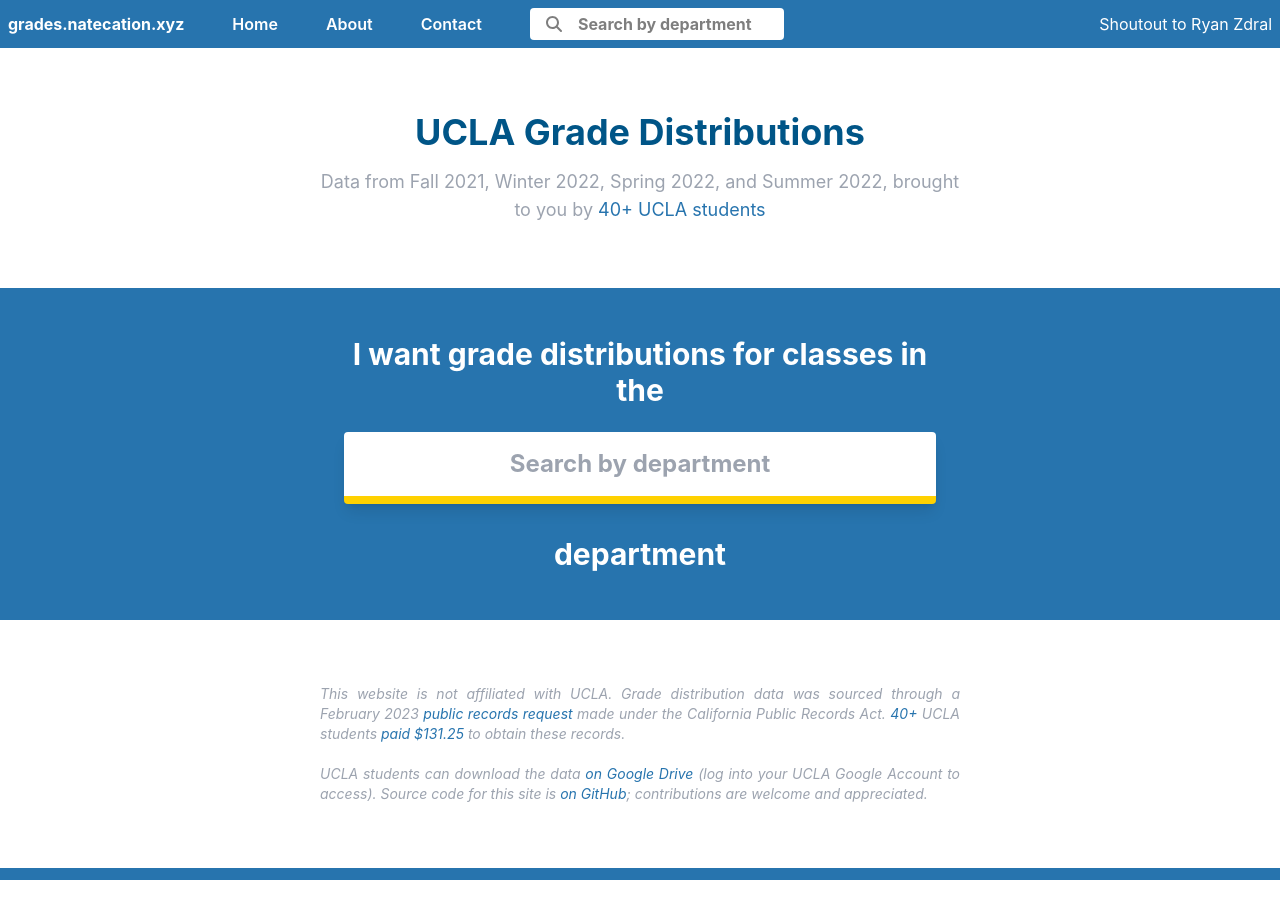
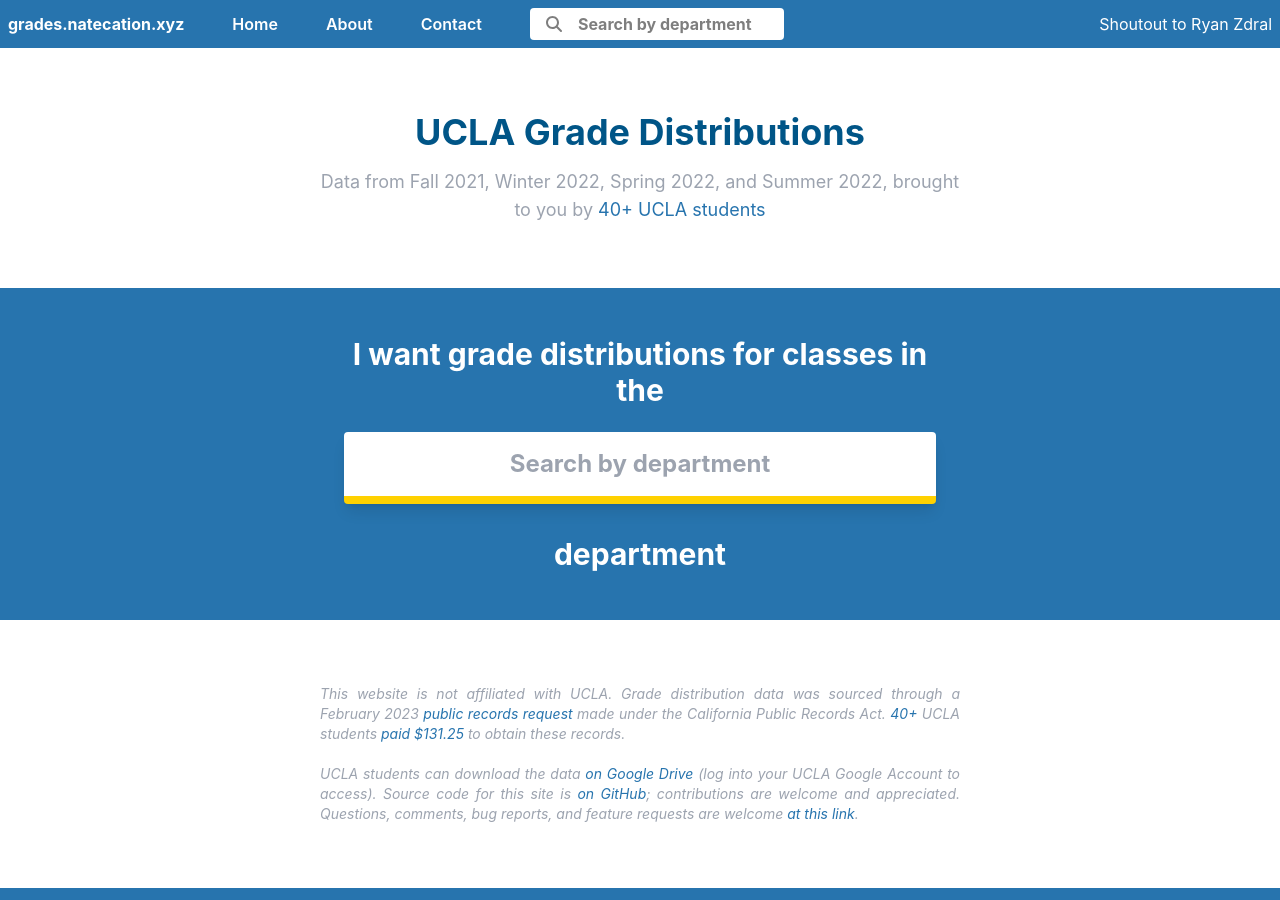
Before and after one commit to nathanhleung/grades.natecation.xyz, a Next.js app: page / in a window 1280 px wide. Built offline with nearby package versions, Linux system fonts and the light colour scheme.

Commit message:
add google form link to footer

```diff
--- a/app/components/About.tsx
+++ b/app/components/About.tsx
@@ -45,7 +45,16 @@
         className="text-uclaBlue hover:opacity-50"
       >
         on GitHub
-      </a>; contributions are welcome and appreciated.
+      </a>; contributions are welcome and appreciated. Questions,{" "}
+      comments, bug reports, and feature requests are welcome{" "}
+      <a
+        href="https://docs.google.com/forms/d/e/1FAIpQLSfxHpdeTTvFzX4slKx-KGKgvqZM3GfABXIlHcuBHXiKhLhpwQ/viewform"
+        target="_blank"
+        rel="noopener noreferrer"
+        className="text-uclaBlue hover:opacity-50"
+      >
+        at this link
+      </a>.
     </p>
   );
 };
```
